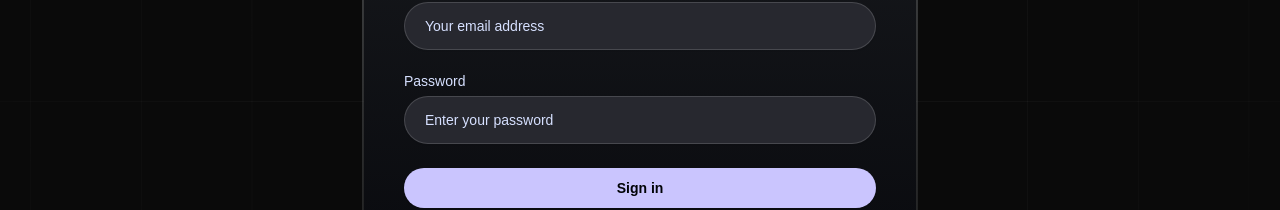
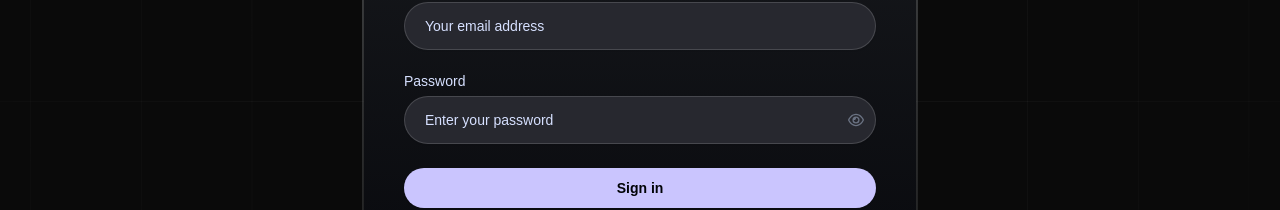
Before and after one commit to RiteshPanchal279/ai-mock_interview-prep, a Next.js app: page /sign-in in a window 1280 px wide. Shown: the part 348-558 px from the top of the page. Built offline with nearby package versions, Linux system fonts and the light colour scheme; no server answers; a web font is replaced by a local one.

Commit message:
eye icon add

```diff
--- a/components/AuthForm.tsx
+++ b/components/AuthForm.tsx
@@ -1,6 +1,6 @@
 "use client";
 
-import { string, z } from "zod";
+import { z } from "zod";
 import { zodResolver } from "@hookform/resolvers/zod";
 import { useForm } from "react-hook-form";
 import { Button } from "@/components/ui/button";
--- a/components/FormField.tsx
+++ b/components/FormField.tsx
@@ -1,13 +1,13 @@
-import React from "react";
+import React, { useState } from "react";
 import {
   FormControl,
-  FormDescription,
   FormItem,
   FormLabel,
   FormMessage,
 } from "@/components/ui/form";
 import { Input } from "@/components/ui/input";
 import { Control, Controller, FieldValues, Path } from "react-hook-form";
+import { FaRegEyeSlash, FaRegEye } from "react-icons/fa6";
 
 interface FormFieldProps<T extends FieldValues> {
   control: Control<T>;
@@ -16,31 +16,48 @@ interface FormFieldProps<T extends FieldValues> {
   placeholder?: string;
   type?: "text" | "email" | "password" | "file";
 }
+
 const FormField = <T extends FieldValues>({
   control,
   name,
   label,
   placeholder,
   type = "text",
-}: FormFieldProps<T>) => (
+}: FormFieldProps<T>) => {
+  const [showPassword, setShowPassword] = useState(false);
+  const isPassword = type === "password";
+
+  return (
     <Controller
       name={name}
       control={control}
       render={({ field }) => (
         <FormItem>
           <FormLabel className="label">{label}</FormLabel>
+          <div className="relative">
             <FormControl>
               <Input
-            className="input"
+                className="input pr-10"
                 placeholder={placeholder}
-            type={type}
+                type={isPassword ? (showPassword ? "text" : "password") : type}
                 {...field}
               />
             </FormControl>
+
+            {isPassword && (
+              <span
+                className="absolute right-3 top-1/2 -translate-y-1/2 text-gray-500 cursor-pointer"
+                onClick={() => setShowPassword((prev) => !prev)}
+              >
+                {showPassword ? <FaRegEyeSlash /> : <FaRegEye />}
+              </span>
+            )}
+          </div>
           <FormMessage />
         </FormItem>
       )}
     />
   );
+};
 
 export default FormField;
--- a/package.json
+++ b/package.json
@@ -26,6 +26,7 @@
     "react": "^19.0.0",
     "react-dom": "^19.0.0",
     "react-hook-form": "^7.55.0",
+    "react-icons": "^5.5.0",
     "sonner": "^2.0.3",
     "tailwind-merge": "^3.2.0",
     "tailwindcss-animate": "^1.0.7",
```
Also changed, not shown: 1 other file (tests, documents, lock files or other folders). Lines whose indentation alone changed are shown as unchanged.
